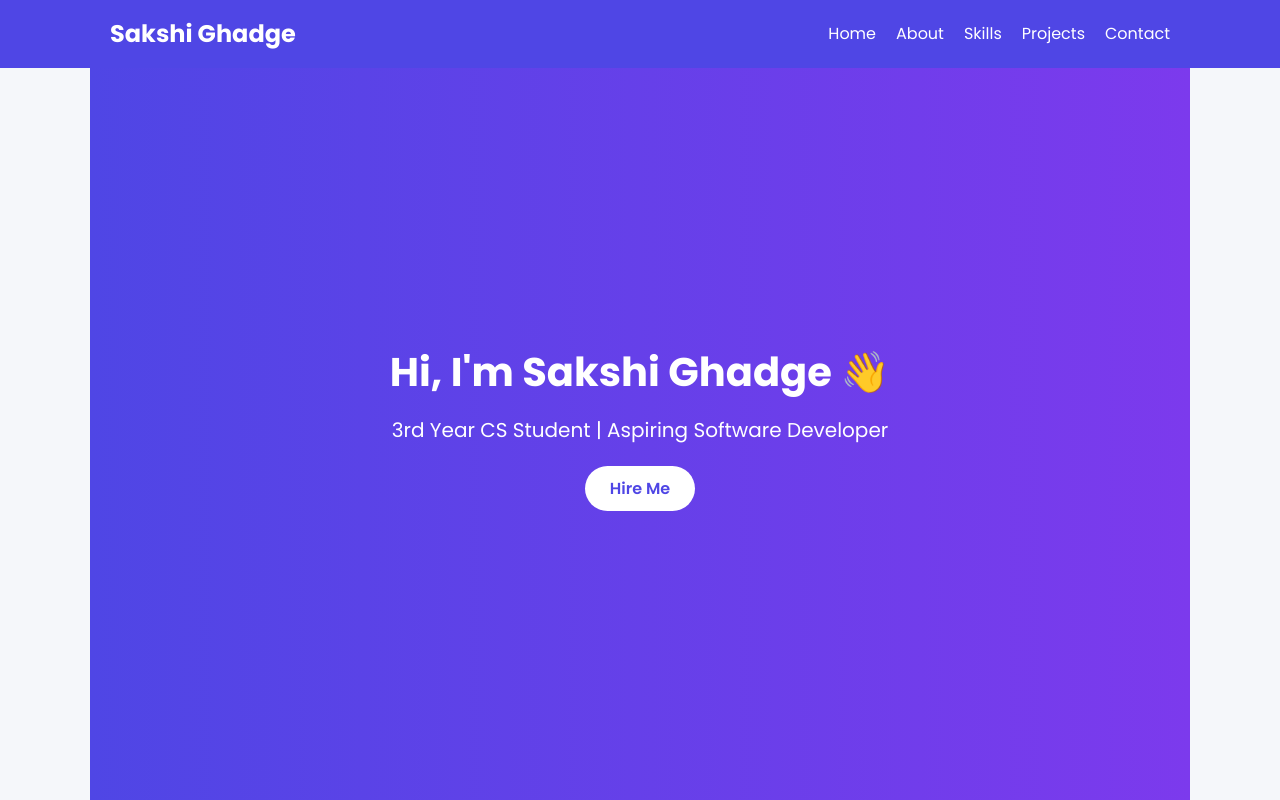
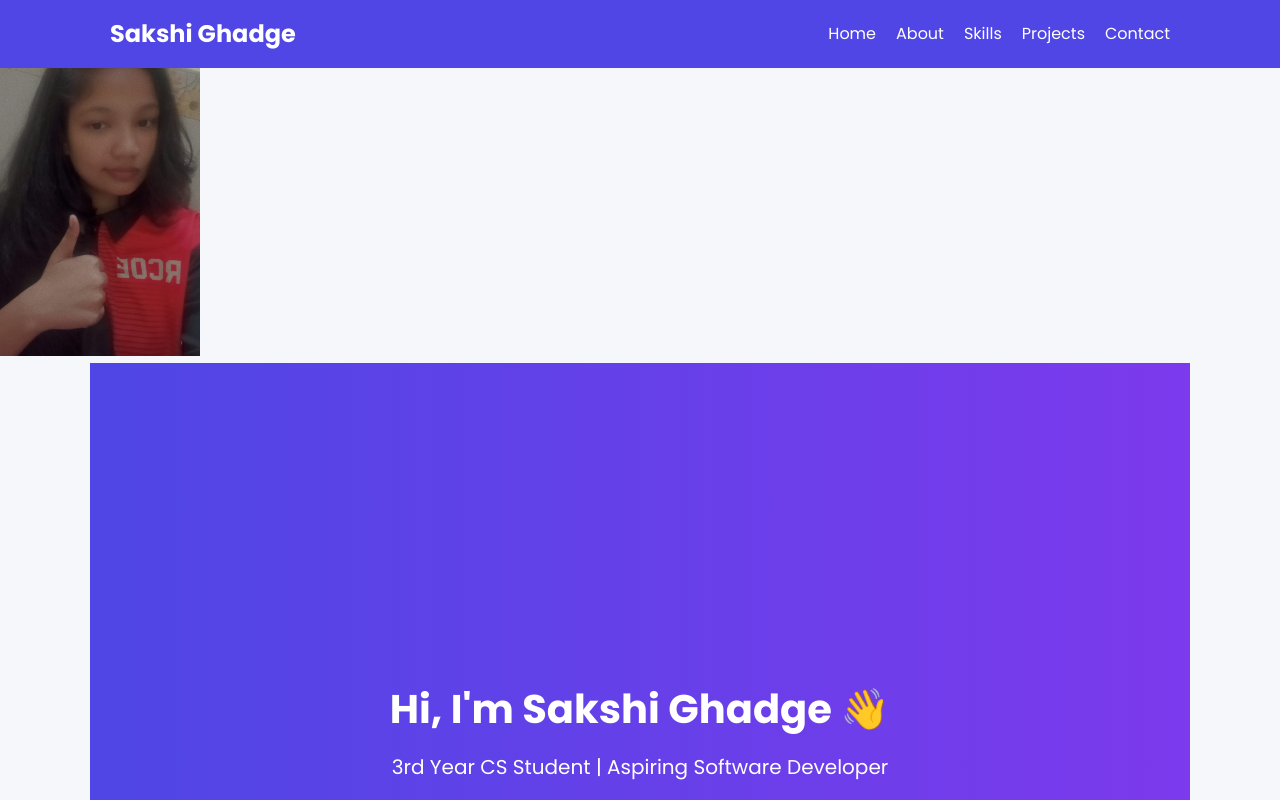
Before and after one commit to ghadgesakshi668-ai/portfolio, a website: page index.html in a window 1280 px wide. Shown: the top 800 px of the page. Drawn offline with Linux system fonts and the light colour scheme.

Commit message:
Update index.html

```diff
--- a/index.html
+++ b/index.html
@@ -4,7 +4,7 @@
   <meta charset="UTF-8">
   <meta name="viewport" content="width=device-width, initial-scale=1.0">
   <title>Sakshi Ghadge | Portfolio</title>
-  <img src="myphoto.jpg" alt="My Photo" width="200">
+  <img src="photo.jpeg" alt="My Photo" width="200">
 
   <!-- Google Font -->
   <link href="https://fonts.googleapis.com/css2?family=Poppins:wght@300;400;600;700&display=swap" rel="stylesheet">
```
